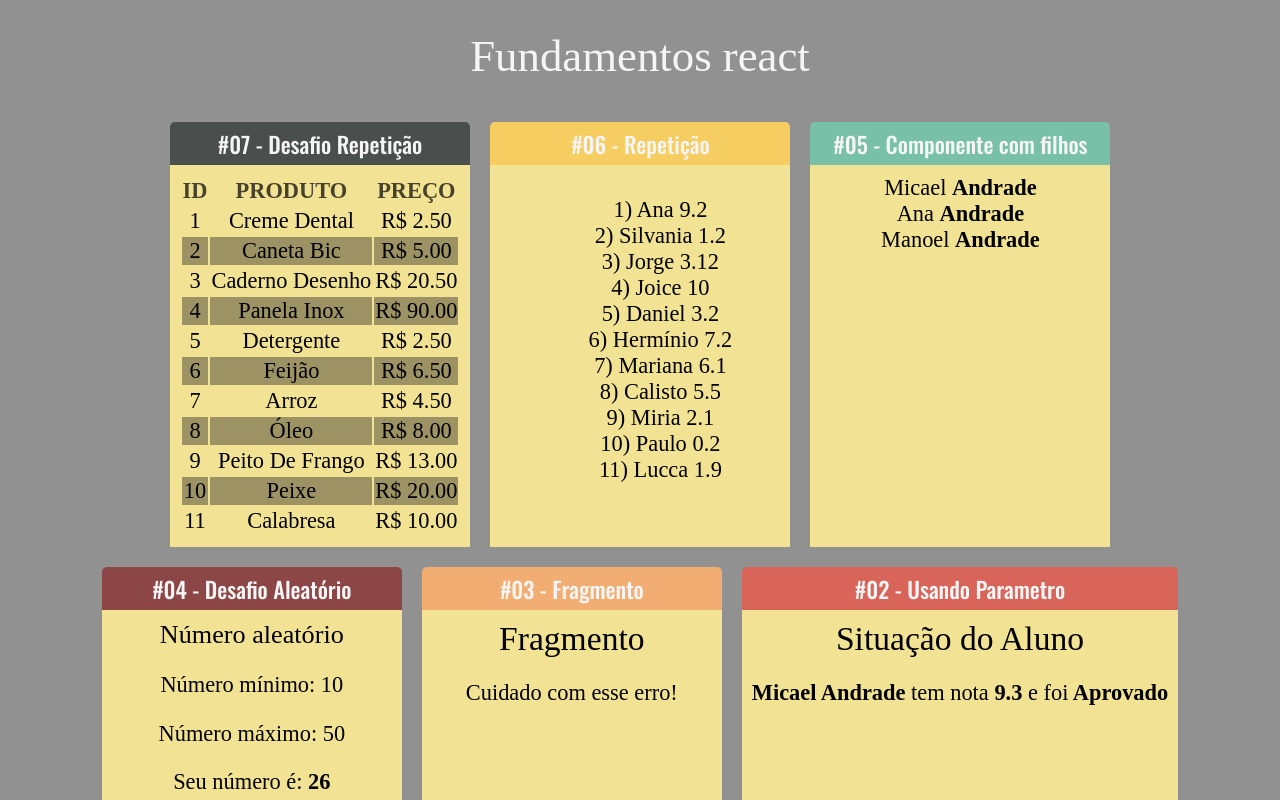
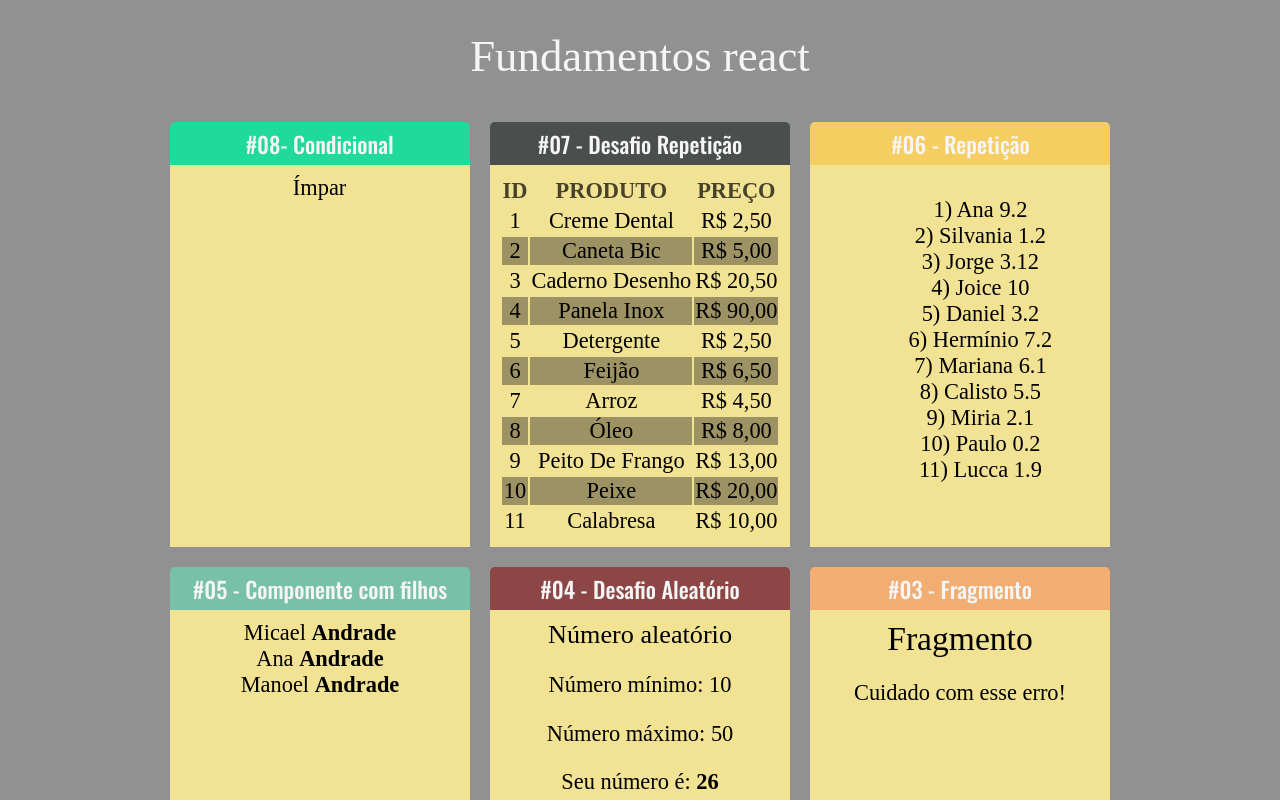
Before and after one commit to kaellandrade/curso-react, a React (Create React App) app in the folder fundamentos-react/: page / in a window 1280 px wide. Shown: the top 800 px of the page. Built offline with nearby package versions, Linux system fonts and the light colour scheme.

Commit message:
renderização condicional

```diff
--- a/fundamentos-react/src/App.jsx
+++ b/fundamentos-react/src/App.jsx
@@ -10,13 +10,17 @@ import Familia from './components/basicos/Familia';
 import MembroFamilia from './components/basicos/MembroFamilia';
 import ListaAlunos from './components/repeticao/ListaAlunos';
 import ListaProdutos from './components/repeticao/ListaProdutos';
-
+import ParOuImpar from './components/condicional/ParOuImpar'
 
 export default _ => (  //com default podemos usar funções anônimas
     <div className="App">
         <h1 className="Title">Fundamentos react</h1>
 
         <div className="Cards">
+
+            <Card titulo='#08- Condicional' color='#1FDA9A'>
+                <ParOuImpar num={Math.floor(Math.random()*100)}></ParOuImpar>
+            </Card>
 
             <Card titulo='#07 - Desafio Repetição' color='#4a4e4d'>
                 <ListaProdutos></ListaProdutos>
--- /dev/null
+++ b/fundamentos-react/src/components/condicional/ParOuImpar.jsx
@@ -0,0 +1,11 @@
+import React from 'react'
+
+export default props => {
+    return (
+        <div>
+            <span>
+                {(props.num % 2 === 0) ? 'Par' : 'Ímpar'}
+            </span>
+        </div>
+    );
+}
--- a/fundamentos-react/src/components/layout/ListaProdutos.css
+++ b/fundamentos-react/src/components/layout/ListaProdutos.css
@@ -1,3 +1,7 @@
+.tabelaProduto table {
+    width: 100%;
+}
+
 thead {
     text-transform: uppercase;
     color: rgba(0, 0, 0, 0.705);
--- a/fundamentos-react/src/components/repeticao/ListaProdutos.jsx
+++ b/fundamentos-react/src/components/repeticao/ListaProdutos.jsx
@@ -8,11 +8,12 @@ export default props => {
             <tr key={produto.id}>
                 <td>{produto.id}</td>
                 <td>{produto.nome}</td>
-                <td className='preco' >{produto.preco.toFixed(2)}</td>
+                <td className='preco' >{produto.preco.toFixed(2).replace('.', ',')}</td>
             </tr>
         )
     })
     return (
+        <div className='tabelaProduto'>
             <table>
                 <thead>
                     <tr>
@@ -25,5 +26,6 @@ export default props => {
                     {trs}
                 </tbody>
             </table>
+        </div>
     );
 }
```
Lines whose indentation alone changed are shown as unchanged.
